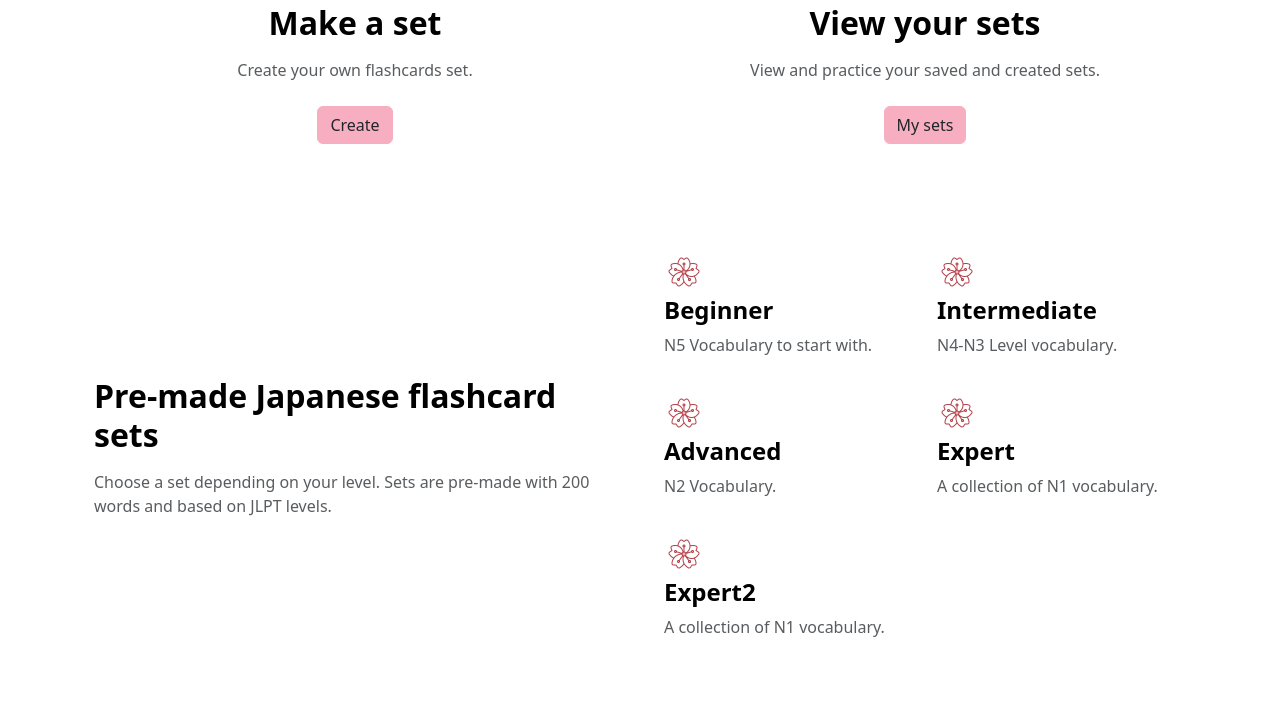
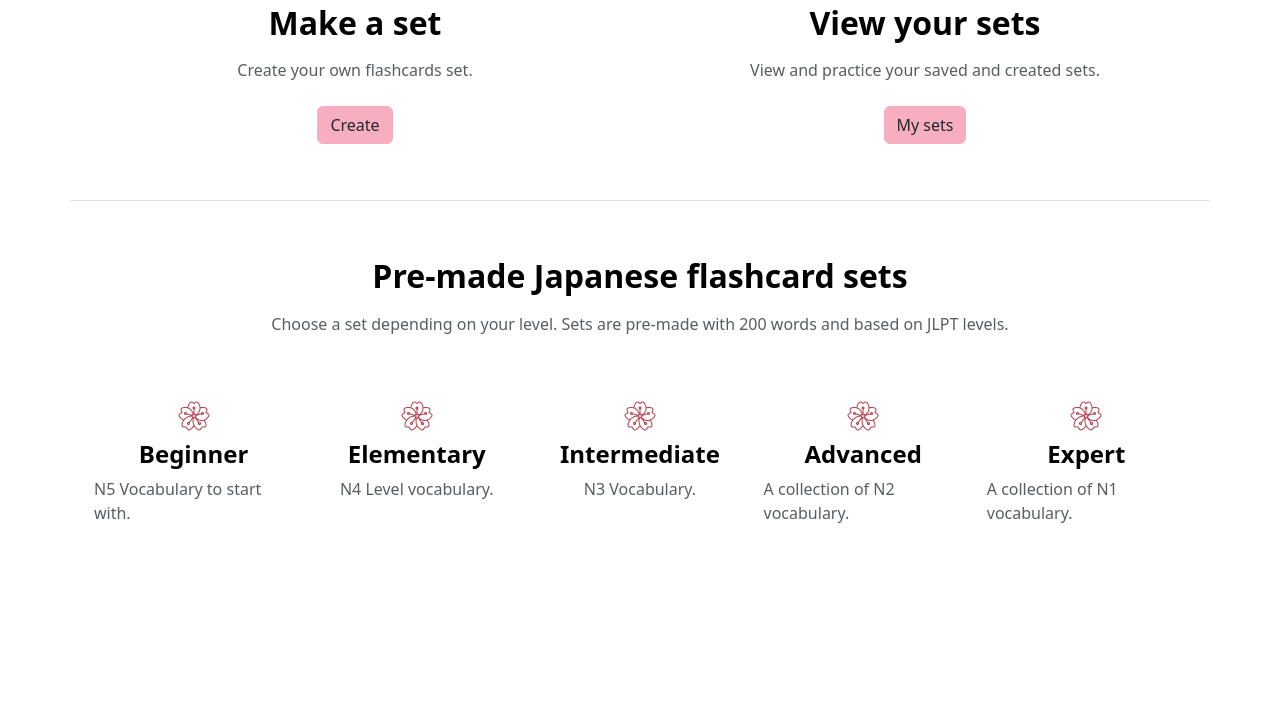
Before and after one commit to emmabry/sakura-app, a Flask app: page /flashcards in a window 1280 px wide. Shown: the part 149-860 px from the top of the page. After the commit the page ends 672 px from the top, so only its background shows below. Run offline with Flask 3, Linux system fonts and the light colour scheme; parts of the project's set-up code (start-up, migrations or seed data) failed here and were passed over.

Commit message:
Add flashcards page

```diff
--- a/main.py
+++ b/main.py
@@ -141,6 +141,10 @@ def get_vocab():
 def flashcards():
     return render_template('flashcards.html', logged_in=current_user.is_authenticated)
 
+@app.route('/set', methods=['POST', 'GET'])
+def view_set():
+    return render_template('set.html', logged_in=current_user.is_authenticated)
+
 
 if __name__ == '__main__':
     app.run(debug=True)
--- a/templates/flashcards.html
+++ b/templates/flashcards.html
@@ -14,42 +14,42 @@
       </div>
     </div>
 </div>
-<div class="container px-4 py-2">
-    <div class="row row-cols-1 row-cols-md-2 align-items-md-center g-5 py-5">
-      <div class="col d-flex flex-column align-items-start gap-2">
+<div class="container px-4 py-2 border-top">
+    <div class="row row-cols-1 row-cols-md-1 align-items-md-center g-5 py-5">
+      <div class="col d-flex flex-column align-items-md-center gap-2">
         <h2 class="fw-bold text-body-emphasis">Pre-made Japanese flashcard sets</h2>
         <p class="text-body-secondary">Choose a set depending on your level. Sets are pre-made with 200 words and based on JLPT levels.</p>
       </div>
 
       <div class="col">
-        <div class="row row-cols-1 row-cols-sm-2 g-4">
-          <div class="col d-flex flex-column gap-2">
+        <div class="row row-cols-5 row-cols-sm-5 g-4">
+          <div class="col d-flex flex-column align-items-md-center gap-2">
               <img src="/static/cherry-blossom.png" class="mx-1" alt="Sakura" width="32" height="32">
             <h4 class="fw-semibold mb-0 text-body-emphasis">Beginner</h4>
             <p class="text-body-secondary">N5 Vocabulary to start with.</p>
           </div>
 
-          <div class="col d-flex flex-column gap-2">
+          <div class="col d-flex flex-column align-items-md-center gap-2">
+              <img src="/static/cherry-blossom.png" class="mx-1" alt="Sakura" width="32" height="32">
+            <h4 class="fw-semibold mb-0 text-body-emphasis">Elementary</h4>
+            <p class="text-body-secondary">N4 Level vocabulary.</p>
+          </div>
+
+          <div class="col d-flex flex-column align-items-md-center gap-2">
               <img src="/static/cherry-blossom.png" class="mx-1" alt="Sakura" width="32" height="32">
             <h4 class="fw-semibold mb-0 text-body-emphasis">Intermediate</h4>
-            <p class="text-body-secondary">N4-N3 Level vocabulary.</p>
+            <p class="text-body-secondary">N3 Vocabulary.</p>
           </div>
 
-          <div class="col d-flex flex-column gap-2">
+          <div class="col d-flex flex-column align-items-md-center gap-2">
               <img src="/static/cherry-blossom.png" class="mx-1" alt="Sakura" width="32" height="32">
             <h4 class="fw-semibold mb-0 text-body-emphasis">Advanced</h4>
-            <p class="text-body-secondary">N2 Vocabulary.</p>
+            <p class="text-body-secondary">A collection of N2 vocabulary.</p>
           </div>
 
-          <div class="col d-flex flex-column gap-2">
+         <div class="col d-flex flex-column align-items-md-center gap-2">
               <img src="/static/cherry-blossom.png" class="mx-1" alt="Sakura" width="32" height="32">
             <h4 class="fw-semibold mb-0 text-body-emphasis">Expert</h4>
-            <p class="text-body-secondary">A collection of N1 vocabulary.</p>
-          </div>
-
-         <div class="col d-flex flex-column gap-2">
-              <img src="/static/cherry-blossom.png" class="mx-1" alt="Sakura" width="32" height="32">
-            <h4 class="fw-semibold mb-0 text-body-emphasis">Expert2</h4>
             <p class="text-body-secondary">A collection of N1 vocabulary.</p>
           </div>
       </div>
```
Also changed, not shown: templates/set.html (added, +30 -0 lines).
